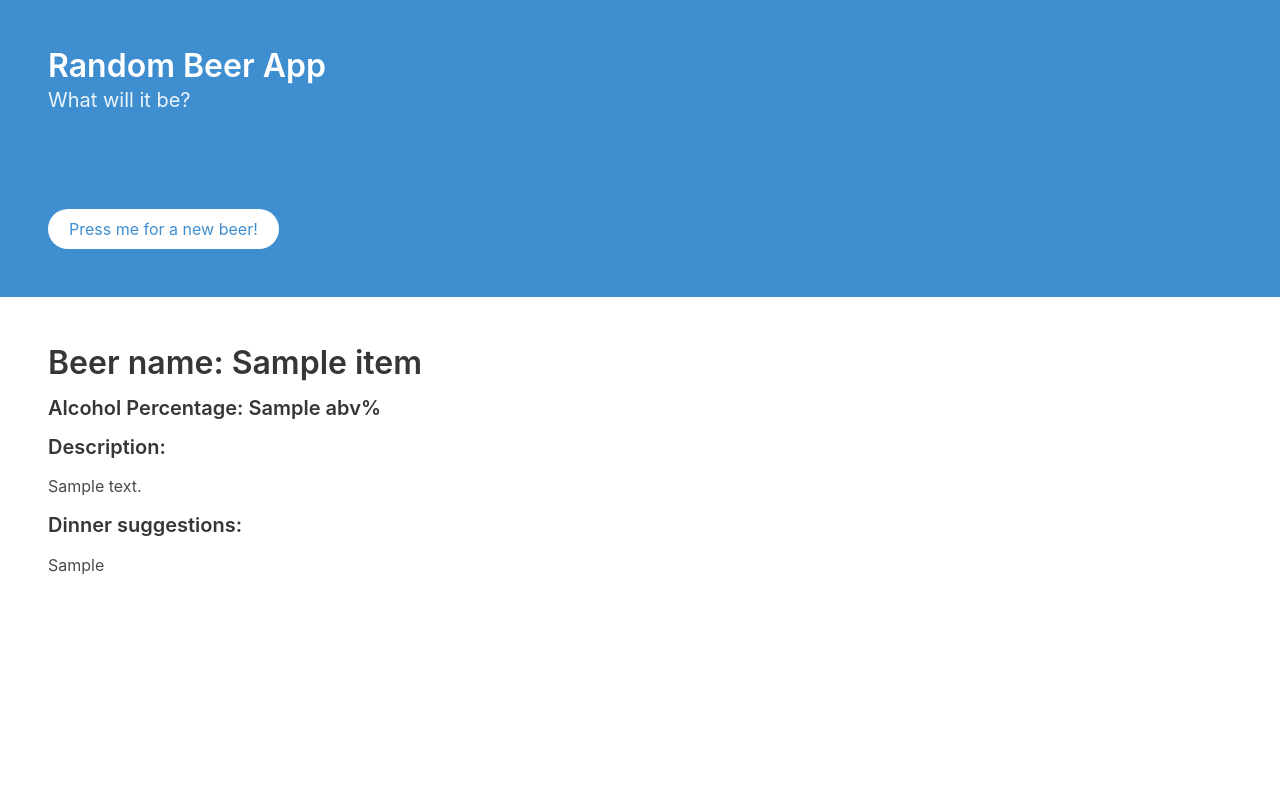
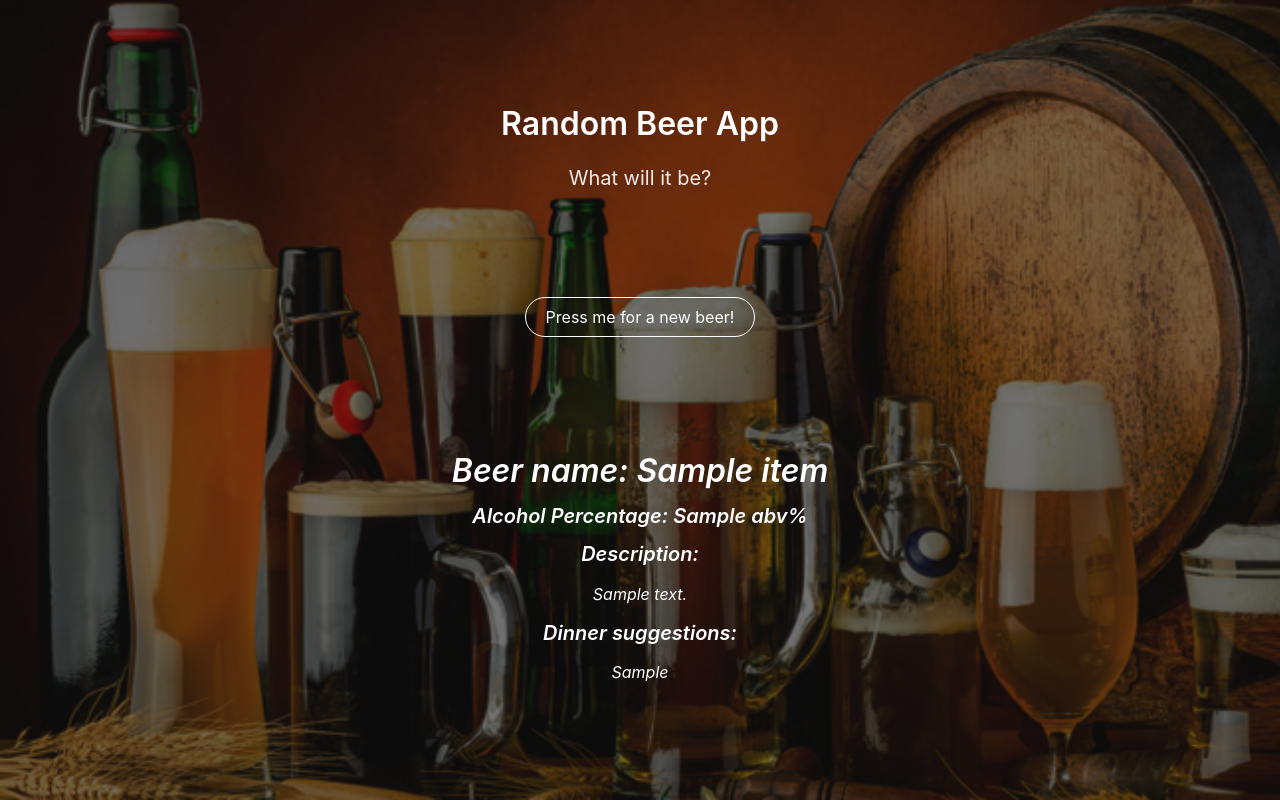
Before and after one commit to MVOLOSH/beer-app, a Flask app: page / in a window 1280 px wide. Run offline with Flask 2, Linux system fonts and the light colour scheme; a database or web service that is not in the repository returns one stand-in record (values such as "Sample title"); data that the repository does not hold is empty.

Commit message:
new-index

```diff
--- a/main.py
+++ b/main.py
@@ -16,7 +16,7 @@ def main():
         "food_pair": beer_json[0]["food_pairing"][0]
     }
 
-    return render_template("index.html",beer=beer)
+    return render_template("new-index.html",beer=beer)
 
 
 if __name__ == "__main__":
--- a/templates/index.html
+++ b/templates/index.html
@@ -5,7 +5,9 @@
     <meta name="viewport" content="width=device-width, initial-scale=1">
     <title>Random Beer</title>
     <link rel="stylesheet" href="https://cdn.jsdelivr.net/npm/bulma@0.9.3/css/bulma.min.css">
+
 </head>
+<body>
 <section class="hero is-info">
     <div class="hero-body">
         <p class="title">
@@ -21,9 +23,8 @@
         </button>
     </div>
 </section>
-<body>
 <section class="section">
-    <div class="content">
+    <div class="content is-italic">
         <h1>Beer name: {{beer.name}}</h1>
         <h4>Alcohol Percentage: {{beer.abv}}%</h4>
         <h4>Description:</h4>
--- /dev/null
+++ b/templates/new-index.html
@@ -0,0 +1,47 @@
+<!DOCTYPE html>
+<html>
+
+<head>
+    <meta charset="utf-8">
+    <meta name="viewport" content="width=device-width, initial-scale=1">
+    <title>Random Beer</title>
+    <link rel="stylesheet" href="https://cdn.jsdelivr.net/npm/bulma@0.9.3/css/bulma.min.css">
+</head>
+
+<body>
+<section class="hero is-dark is-fullheight has-text-centered"
+         style="background-image: url(static/img_1.png); background-size:cover; background-blend-mode: soft-light">
+
+    <div class="hero-body">
+        <div class="container has-text-centered">
+            <div>
+                <p class="title">Random Beer App</p>
+            </div>
+            <br>
+            <div>
+                <p class="subtitle">What will it be?</p>
+            </div>
+        </div>
+    </div>
+    <div class="container has-text-centered">
+        <button class="button is-dark is-inverted is-outlined is-rounded has-text-centered"
+                onclick="window.location.reload()">
+            <h4 style="color:white;">Press me for a new beer!</h4>
+        </button>
+    </div>
+
+    <section class="container is-italic has-text-centered ">
+        <div class="content">
+            <h1 style="color: white;">Beer name: {{beer.name}}</h1>
+            <h4 style="color: white;">Alcohol Percentage: {{beer.abv}}%</h4>
+            <h4 style="color: white;">Description:</h4>
+            <p>{{beer.desc}}</p>
+            <h4 style="color: white;">Dinner suggestions:</h4>
+            <p>{{beer.food_pair}}</p>
+        </div>
+    </section>
+
+
+</section>
+</body>
+</html>
```
Also changed, not shown: static/img_1.png (added).
